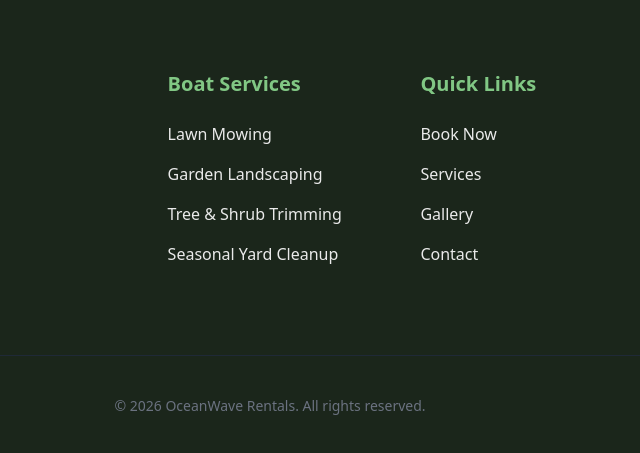
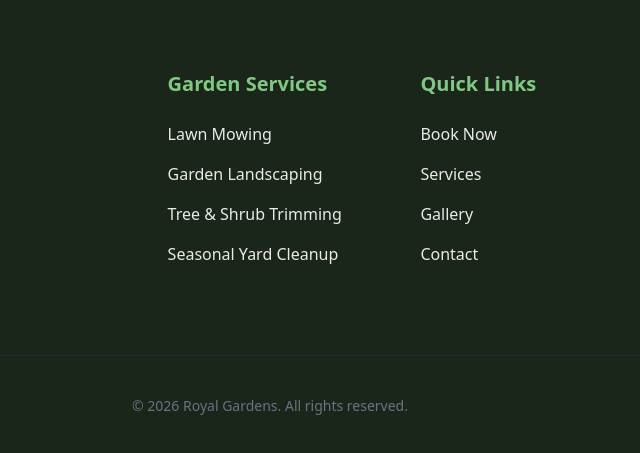
Before and after one commit to praneashMG/Lawn-landscaping, a plain HTML site: page about.html in a window 1280 px wide. Shown: the part 3132-3585 px from the top of the page, 370-1010 px from the left. Drawn offline with nearby package versions, Linux system fonts and the light colour scheme.

Commit message:
first commit

```diff
--- a/about.html
+++ b/about.html
@@ -439,7 +439,7 @@ Transforming gardens and lawns into stunning outdoor spaces with reliable mainte
                     </div>
                 </div>
                 <div>
-                    <h4 class="footer-heading font-bold text-xl mb-6">Boat Services</h4>
+                    <h4 class="footer-heading font-bold text-xl mb-6">Garden Services</h4>
                    <ul class="space-y-4">
     <li><a href="#" class="footer-link">Lawn Mowing</a></li>
     <li><a href="#" class="footer-link">Garden Landscaping</a></li>
@@ -464,7 +464,7 @@ Transforming gardens and lawns into stunning outdoor spaces with reliable mainte
                     </div>
                 </div>
             </div>
-            <div class="py-10 text-center text-gray-500 text-sm">© 2026 OceanWave Rentals. All rights reserved.</div>
+            <div class="py-10 text-center text-gray-500 text-sm">© 2026 Royal Gardens. All rights reserved.</div>
         </div>
     </footer>
 
```
Also changed, not shown: contact.html (+2 -2 lines), gallery.html (+2 -2 lines), header.html (+2 -2 lines), home2.html (+2 -2 lines), index.html (+2 -2 lines), pricing.html (+2 -2 lines), projects.html (+2 -2 lines), services.html (+2 -2 lines).
